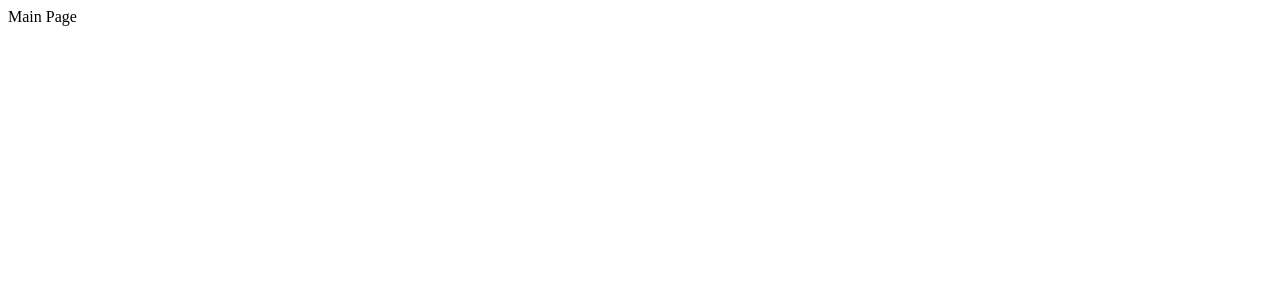
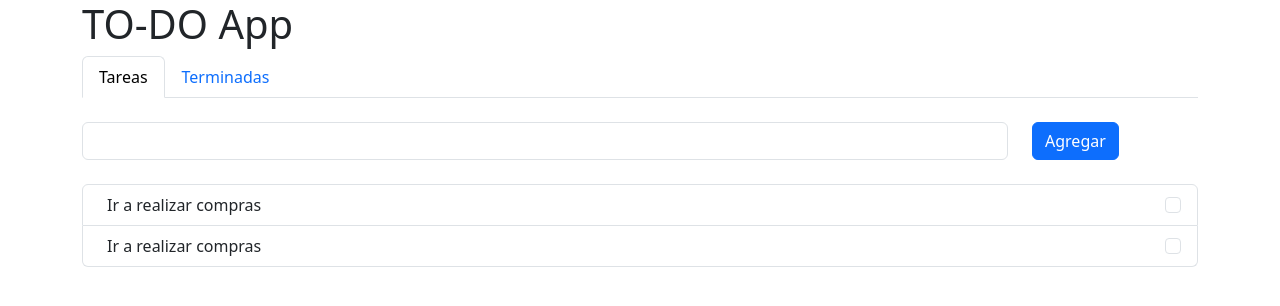
Before and after one commit to melissa-mb/to-do-app-pw, a React (Vite) app: page / in a window 1280 px wide. Shown: the top 306 px of the page. Built offline with nearby package versions, Linux system fonts and the light colour scheme.

Commit message:
template en react

```diff
--- a/package.json
+++ b/package.json
@@ -10,11 +10,13 @@
     "preview": "vite preview"
   },
   "dependencies": {
+    "bootstrap": "^5.3.5",
     "react": "^19.1.0",
     "react-dom": "^19.1.0"
   },
   "devDependencies": {
     "@eslint/js": "^9.25.0",
+    "@types/bootstrap": "^5.2.10",
     "@types/react": "^19.1.2",
     "@types/react-dom": "^19.1.2",
     "@vitejs/plugin-react": "^4.4.1",
--- a/src/main.tsx
+++ b/src/main.tsx
@@ -1,6 +1,7 @@
 import { StrictMode } from 'react'
 import { createRoot } from 'react-dom/client'
 import MainPage from './pages/MainPage'
+import '../node_modules/bootstrap/dist/css/bootstrap.css'
 
 createRoot(document.getElementById('root')!).render(
   <StrictMode>
--- a/src/pages/MainPage.tsx
+++ b/src/pages/MainPage.tsx
@@ -1,5 +1,47 @@
 const MainPage = () =>{
-    return <div>Main Page</div>
+    return <div className="container">
+    <h1>TO-DO App</h1>
+    <div>
+        {/*sección tabs*/}
+        <ul className="nav nav-tabs">
+            <li className="nav-item">
+              <a className="nav-link active" href="#">Tareas</a>
+            </li>
+            <li className="nav-item">
+              <a className="nav-link" href="#">Terminadas</a>
+            </li>
+          </ul>
+    </div>
+    <div>
+        {/*Formulario to-do's*/}
+        <div className="row mt-4">
+            <div className="col-md-10">
+                <input className="form-control" type="text"/>
+            </div>
+            <div className="col-md-2">
+                <button type="button" className="btn btn-primary">Agregar</button>
+            </div>
+        </div>
+    </div>
+    <div className="mt-4">
+        {/*lista to-do's*/}
+        <ul className="list-group ">
+            <li className="list-group-item d-flex justify-content-between align-items-start">
+              <div className="ms-2 me-auto">
+                Ir a realizar compras
+              </div>
+              <input className="form-check-input" type="checkbox"/>
+            </li>
+            <li className="list-group-item d-flex justify-content-between align-items-start">
+                <div className="ms-2 me-auto">
+                  Ir a realizar compras
+                </div>
+                <input className="form-check-input" type="checkbox"/>
+              </li>
+        </ul>
+    </div>
+
+</div>
 }
 
 export default MainPage
```
Also changed, not shown: 1 other file (tests, documents, lock files or other folders).
